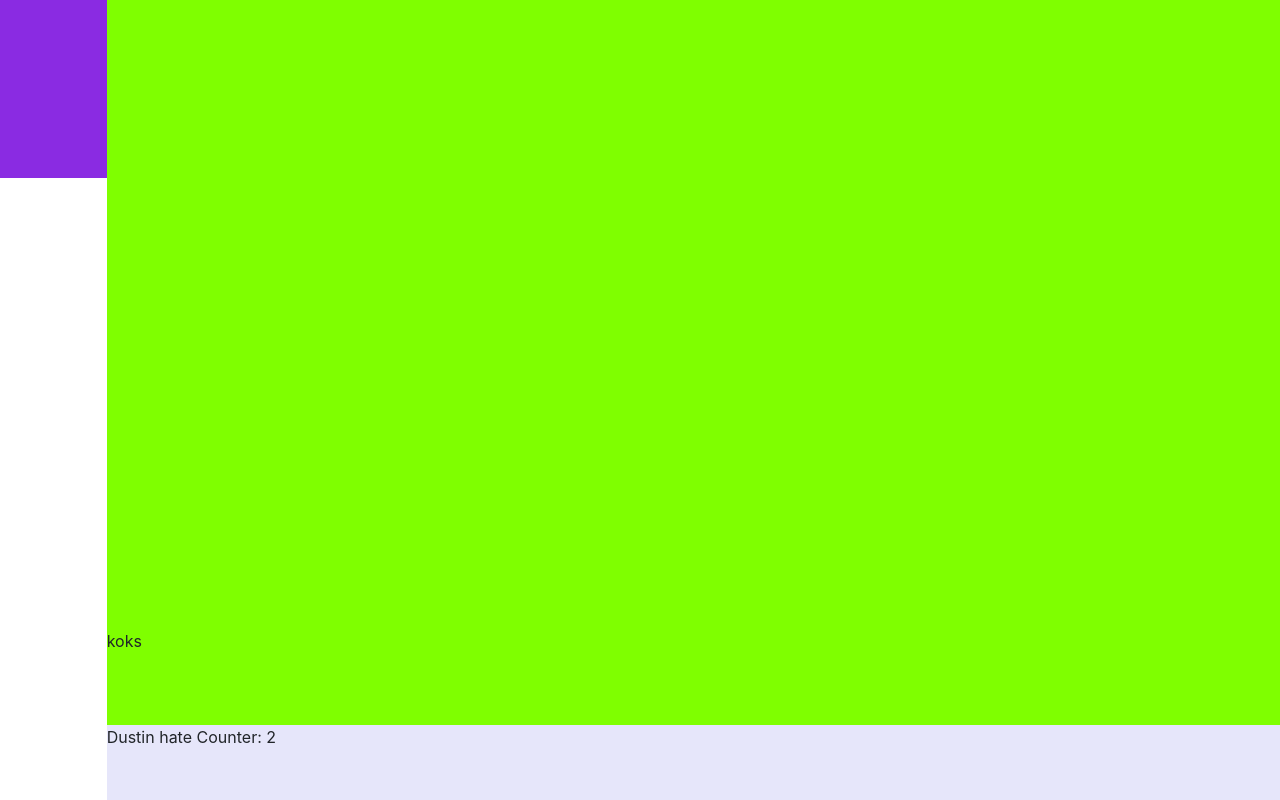
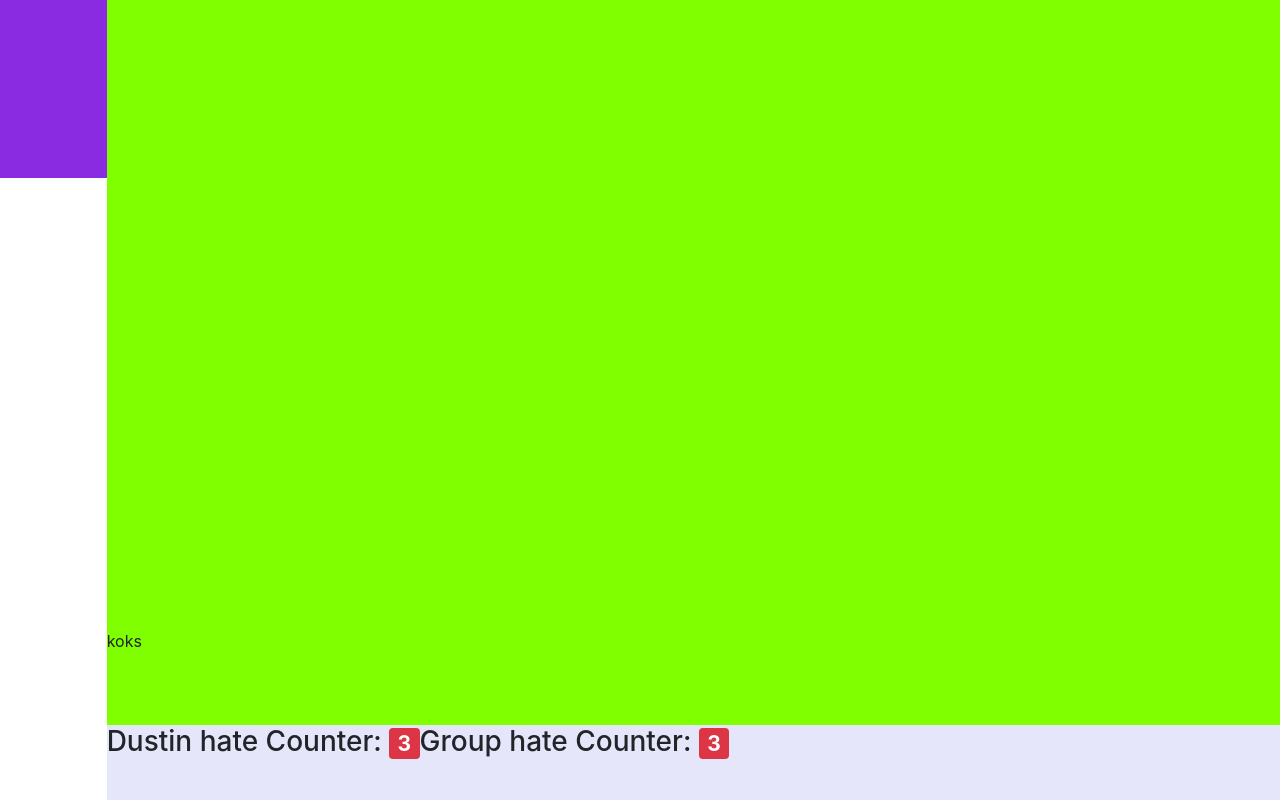
Before and after one commit to Ben4fun/AnBenDunSEntwicklungBackend, a plain HTML site: page index.html in a window 1280 px wide. Shown: the part 622-1422 px from the top of the page. Drawn offline with nearby package versions, Linux system fonts and the light colour scheme.

Commit message:
Better hate counter

```diff
--- a/index.html
+++ b/index.html
@@ -34,7 +34,8 @@
 
         </main>
         <footer class="row">
-            <div>Dustin hate Counter: 2</div>
+            <h3>Dustin hate Counter: <span class="badge badge-danger">3</span></h3><br>
+            <h3>Group hate Counter: <span class="badge badge-danger">3</span></h3>
         </footer>
     </div>
 
```
Also changed, not shown: ideas.txt (added).
